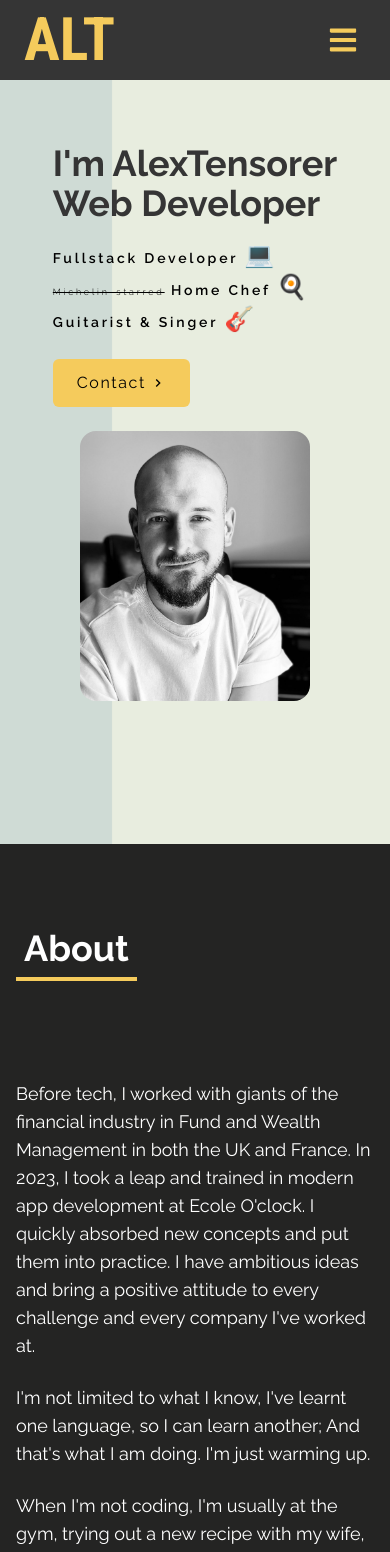
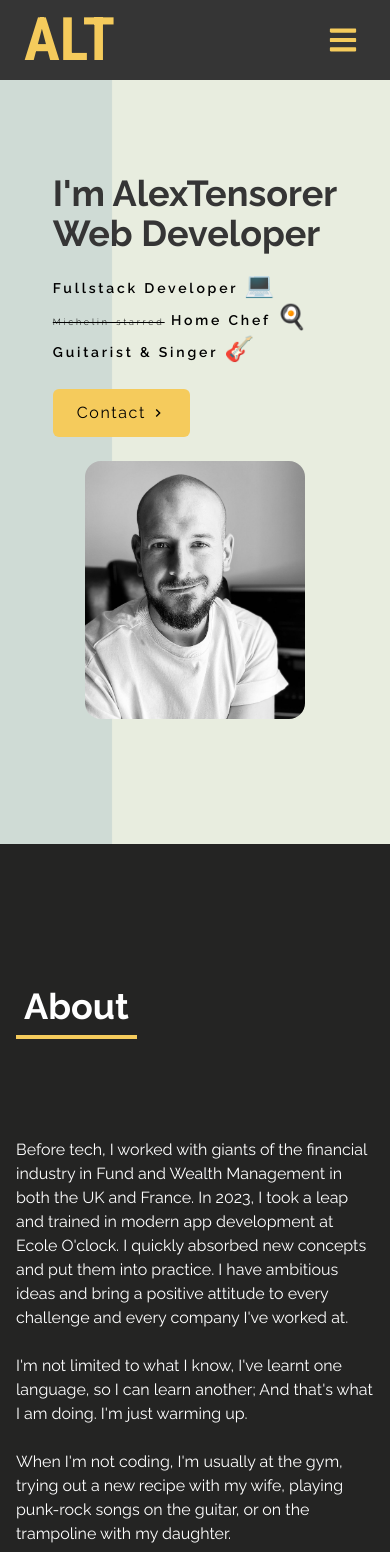
Before and after one commit to AlexTensorer/alt-portfolio, a React (Create React App) app: page / in a window 390 px wide. Shown: the top 1552 px of the page. Built offline with nearby package versions, Linux system fonts and the light colour scheme; the HTML template or start-up script is replaced by a standard one.

Commit message:
landscape layout

```diff
--- a/src/components/About.jsx
+++ b/src/components/About.jsx
@@ -12,7 +12,7 @@ const About = () => {
             About
           </p>
         </div>
-        <p className="text-lg mt-20">
+        <p id="l-about-p" className="text-lg mt-20">
           Before tech, I worked with giants of the financial industry in Fund
           and Wealth Management in both the UK and France. In 2023, I took a
           leap and trained in modern app development at Ecole O'clock. I quickly
@@ -21,12 +21,12 @@ const About = () => {
           company I've worked at.
         </p>
         <br />
-        <p className="text-lg">
+        <p id="l-about-p" className="text-lg">
           I'm not limited to what I know, I've learnt one language, so I can
           learn another; And that's what I am doing. I'm just warming up.
         </p>
         <br />
-        <p className="text-lg">
+        <p id="l-about-p" className="text-lg">
           When I'm not coding, I'm usually at the gym, trying out a new recipe
           with my wife, playing punk-rock songs on the guitar, or on the
           trampoline with my daughter.
--- a/src/components/Home.jsx
+++ b/src/components/Home.jsx
@@ -7,7 +7,7 @@ const Home = () => {
   return (
     <div
       name="home"
-      className="h-screen w-full bg-tech-img bg-contain bg-center opacity-1"
+      className="h-screen w-full bg-tech-img bg-contain bg-center opacity-1 pt-20 pb-8"
     >
       <div className="max-w-screen-lg mx-auto flex flex-col items-center justify-center h-full px-4 sm:flex-row self-center	">
         <div
@@ -42,10 +42,11 @@ const Home = () => {
           </p>
           <div>
             <Link
+              id="l-home-contact"
               to="contact"
               smooth
               duration={500}
-              className="tracking-widest cursor-pointer group text-black w-fit px-6 py-3 my-2 flex items-center rounded-md bg-cus-yellow"
+              className="tracking-widest text-base cursor-pointer group text-black w-fit px-6 py-3 my-2 flex items-center rounded-md bg-cus-yellow"
             >
               Contact
               <span className="group-hover:rotate-90 duration-300">
--- a/src/components/NavBar.jsx
+++ b/src/components/NavBar.jsx
@@ -31,7 +31,7 @@ const NavBar = () => {
   return (
     <div
     id="l-nav"
-    className="flex justify-between items-center mb-10 w-full h-20 px-4 text-white fixed bg-cus-black">
+    className="flex justify-between items-center w-full h-20 px-4 text-white fixed bg-cus-black">
       <div>
         <Link
           to="home"
--- a/src/index.css
+++ b/src/index.css
@@ -22,20 +22,47 @@
   animation: backInRight 2s;
 }
 
-@media only screen and (max-height: 768px) and (orientation: landscape) {
+@media screen and (max-width: 450px) {
+  #l-home-img {
+    width: 220px;
+  }
+  #l-home {
+    padding-top: px;
+  }
+  #l-about-p {
+    font-size: 1rem;
+    line-height: 1.5rem;
+  }
+  #l-contact {
+    padding-bottom: 40px;
+    height: auto;
+  }
+  #l-portfolio {
+    height: auto;
+  }
+
+}
+
+@media only screen and (max-height: 700px) and (orientation: landscape) {
   #l-nav {
     height: auto;
   }
+  #l-home-contact {
+    font-size: 0.9rem;
+    line-height: 1.5rem;
+    padding: 10px 14px;
+  }
   #l-home {
     height: auto;
+    padding-top: 0;
   }
   #l-home-h1 {
     font-size: 2.5rem;
     margin-top: 55px;
   }
   #l-home-img {
-    width: 220px;
-    margin-top: 55px;
+    width: 200px;
+    margin-top: 40px;
   }
   #l-about {
     height: auto;
```
Also changed, not shown: src/components/Contact.jsx (line endings or trailing spaces), src/components/Footer.jsx (line endings or trailing spaces), src/components/Portfolio.jsx (line endings or trailing spaces), src/components/Skills.jsx (line endings or trailing spaces), src/components/SocialLinks.jsx (line endings or trailing spaces).
